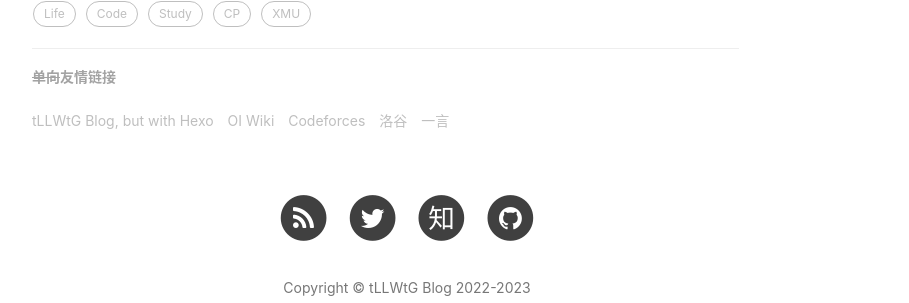
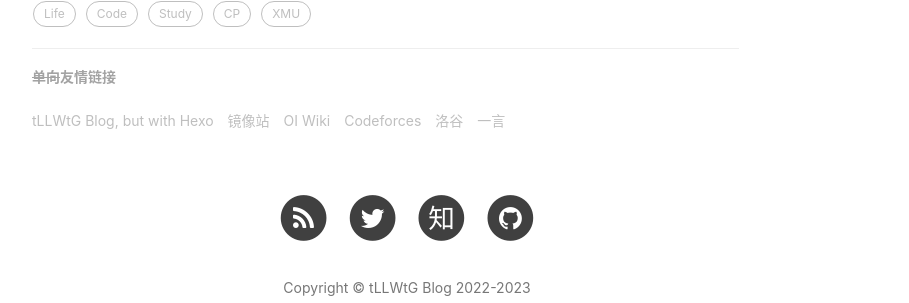
Before and after one commit to tLLWtG/tllwtg.github.io, a Jekyll site: the page built from _posts/2022-08-25-Hello-2022.markdown, in a window 1280 px wide and 900 px high, scrolled down 1521 px. Shown: the part 461-764 px from the top of the window, without its empty margins (233-1142 px from the left). Built offline with Jekyll 4.4.1, drawn with Linux system fonts in a browser that asks for light colours; nearby versions of some CDN libraries; comment, search, counter and statistics services are not loaded.

Commit message:
change friends url

```diff
--- a/_config.yml
+++ b/_config.yml
@@ -96,10 +96,8 @@
 # Friends
 friends:
   [
-    {
-      title: "tLLWtG Blog, but with Hexo",
-      href: "https://tllwtg.top/Hexo_Blog",
-    },
+    { title: "tLLWtG Blog, but with Hexo", href: "https://hexo.tllwtg.top" },
+    { title: "镜像站", href: "https://mirror.tllwtg.top" },
     { title: "OI Wiki", href: "https://oi.wiki" },
     { title: "Codeforces", href: "https://codeforces.com" },
     { title: "洛谷", href: "https://www.luogu.com.cn" },
```
